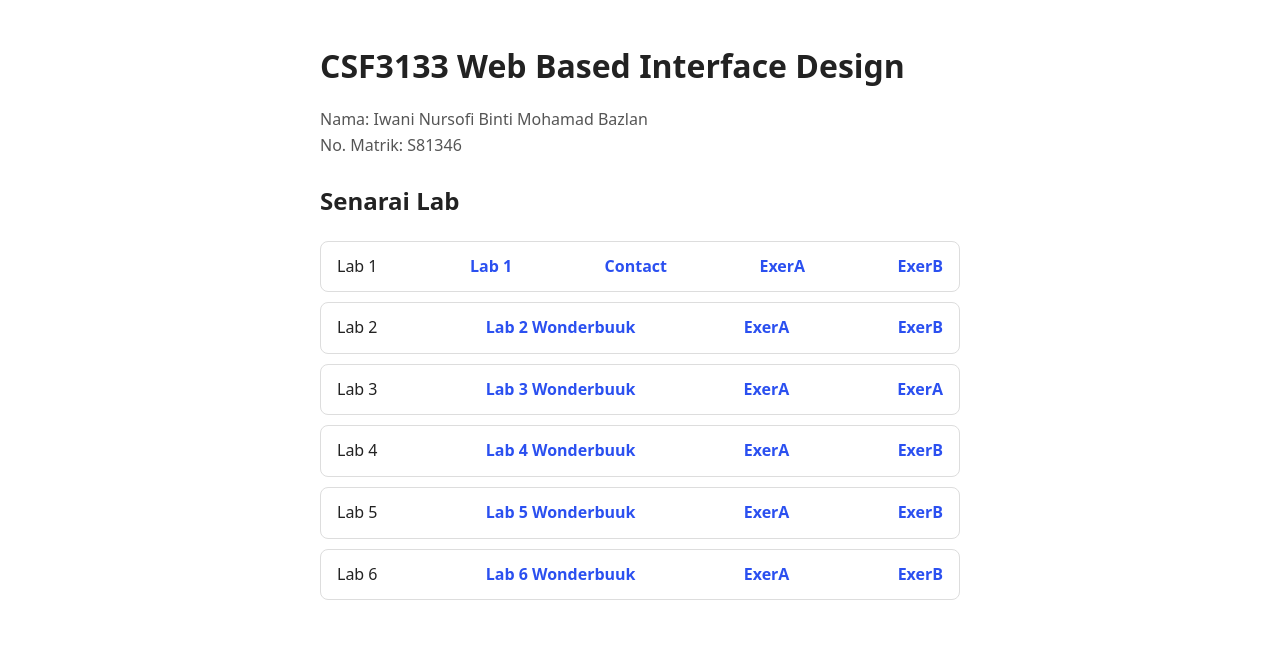
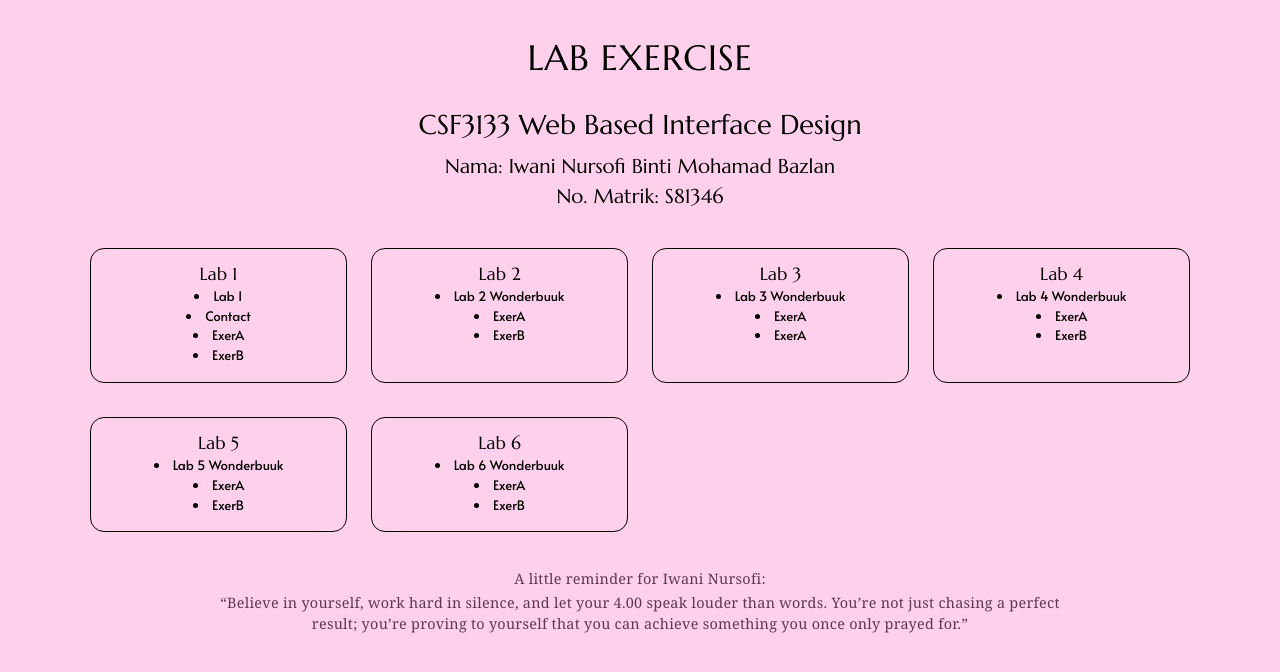
Before and after one commit to iwanibazlan04-lang/s81346_CSF3133_k2, a plain HTML site: page index.html in a window 1280 px wide. Drawn offline with Linux system fonts and the light colour scheme; a web font is replaced by a local one.

Commit message:
Update index.html

```diff
--- a/index.html
+++ b/index.html
@@ -4,26 +4,121 @@
 <meta charset="UTF-8">
 <meta name="viewport" content="width=device-width, initial-scale=1">
 <title>CSF3133 - Lab Submission</title>
+<link rel="preconnect" href="https://fonts.googleapis.com">
+<link rel="preconnect" href="https://fonts.gstatic.com" crossorigin>
+<link href="https://fonts.googleapis.com/css2?family=Alata&family=Cormorant+SC:wght@400;500&family=Marcellus&display=swap" rel="stylesheet">
 <style>
-  body{font-family:system-ui,sans-serif;max-width:640px;margin:40px auto;padding:0 16px;line-height:1.6;color:#222}
-  h1{margin-bottom:4px}
-  .info{color:#555;margin-bottom:24px}
-  ul{list-style:none;padding:0}
-  li{border:1px solid #ddd;border-radius:8px;padding:12px 16px;margin-bottom:10px;
-     display:flex;justify-content:space-between;align-items:center;gap:12px}
-  a{color:#2b50f0;font-weight:600;text-decoration:none}
-  a:hover{text-decoration:underline}
+  :root{
+    --pink:#ffd0ec;       /* latar & kotak */
+    --soft-blue:#9fe0ee;  /* kotak bila hover */
+    --link-blue:#2b50f0;  /* link bila hover */
+    --ink:#000;
+  }
+
+  *{box-sizing:border-box}
+
+  body{
+    margin:0;
+    padding:32px 24px 28px;
+    background:var(--pink);
+    color:var(--ink);
+    font-family:"Alata",system-ui,sans-serif;
+    text-align:center;
+    line-height:1.5;
+  }
+
+  h1{
+    font-family:"Marcellus",Georgia,serif;
+    font-weight:400;
+    font-size:2.2rem;
+    margin:0 0 20px;
+    letter-spacing:.02em;
+  }
+
+  .course{
+    font-family:"Marcellus",Georgia,serif;
+    font-size:1.7rem;
+    font-weight:400;
+    margin:0 0 6px;
+  }
+
+  .info{
+    font-family:"Marcellus",Georgia,serif;
+    font-size:1.25rem;
+    margin:0 0 36px;
+  }
+
+  /* ---------- Kotak lab ---------- */
+  ul{
+    list-style:none;
+    padding:0;
+    margin:0 auto;
+    max-width:1100px;
+    display:grid;
+    grid-template-columns:repeat(4,1fr);
+    gap:34px 24px;
+  }
+
+  li{
+    background:var(--pink);
+    border:1px solid var(--ink);
+    border-radius:14px;
+    padding:12px 16px 16px;
+    font-family:"Marcellus",Georgia,serif;
+    font-size:1.1rem;          /* saiz tajuk "Lab 1", "Lab 2", ... */
+    transition:background-color .25s ease;
+  }
+  li:hover{
+    background:var(--soft-blue);
+  }
+
+  /* ---------- Link ---------- */
+  a{
+    display:list-item;
+    list-style:disc inside;
+    font-family:"Alata",system-ui,sans-serif;
+    font-size:.82rem;
+    color:var(--ink);
+    text-decoration:none;
+    font-weight:400;
+    transition:color .2s ease;
+  }
+  a:hover,
+  a:focus-visible{
+    color:var(--link-blue);
+  }
+
+  /* ---------- Peringatan ---------- */
+  .reminder{
+    max-width:880px;
+    margin:36px auto 0;
+    font-family:"Cormorant SC",Georgia,serif;
+    font-size:.9rem;
+    color:#5b3a50;
+    letter-spacing:.02em;
+  }
+  .reminder span{display:block;margin-bottom:2px}
+
+  /* ---------- Responsif ---------- */
+  @media (max-width:900px){
+    ul{grid-template-columns:repeat(2,1fr)}
+  }
+  @media (max-width:520px){
+    ul{grid-template-columns:1fr}
+    h1{font-size:1.8rem}
+    .course{font-size:1.35rem}
+  }
 </style>
 </head>
 <body>
 
-<h1>CSF3133 Web Based Interface Design</h1>
+<h1>LAB EXERCISE</h1>
+<h2 class="course">CSF3133 Web Based Interface Design</h2>
 <p class="info">
   Nama: Iwani Nursofi Binti Mohamad Bazlan<br>
   No. Matrik: S81346
 </p>
 
-<h2>Senarai Lab</h2>
 <ul>
  <li>Lab 1 <a href="lab1/LAB1.html">Lab 1</a>
                     <a href="lab1/contact.html">Contact</a>
@@ -39,7 +134,7 @@
 
   <li>Lab 3 <a href="lab3/lab3.html">Lab 3 Wonderbuuk</a>
             <a href="lab3/lab3ExerA.html">ExerA</a>
-            <a href="lab3/lab3ExerA.html">ExerA</a>
+            <a href="lab3/lab3_ExerB.html">ExerA</a>
   </li>
 
 
@@ -59,5 +154,10 @@
   </li>
 </ul>
 
+<p class="reminder">
+  <span>A little reminder for Iwani Nursofi:</span>
+  “Believe in yourself, work hard in silence, and let your 4.00 speak louder than words. You’re not just chasing a perfect result; you’re proving to yourself that you can achieve something you once only prayed for.”
+</p>
+
 </body>
 </html>
```
